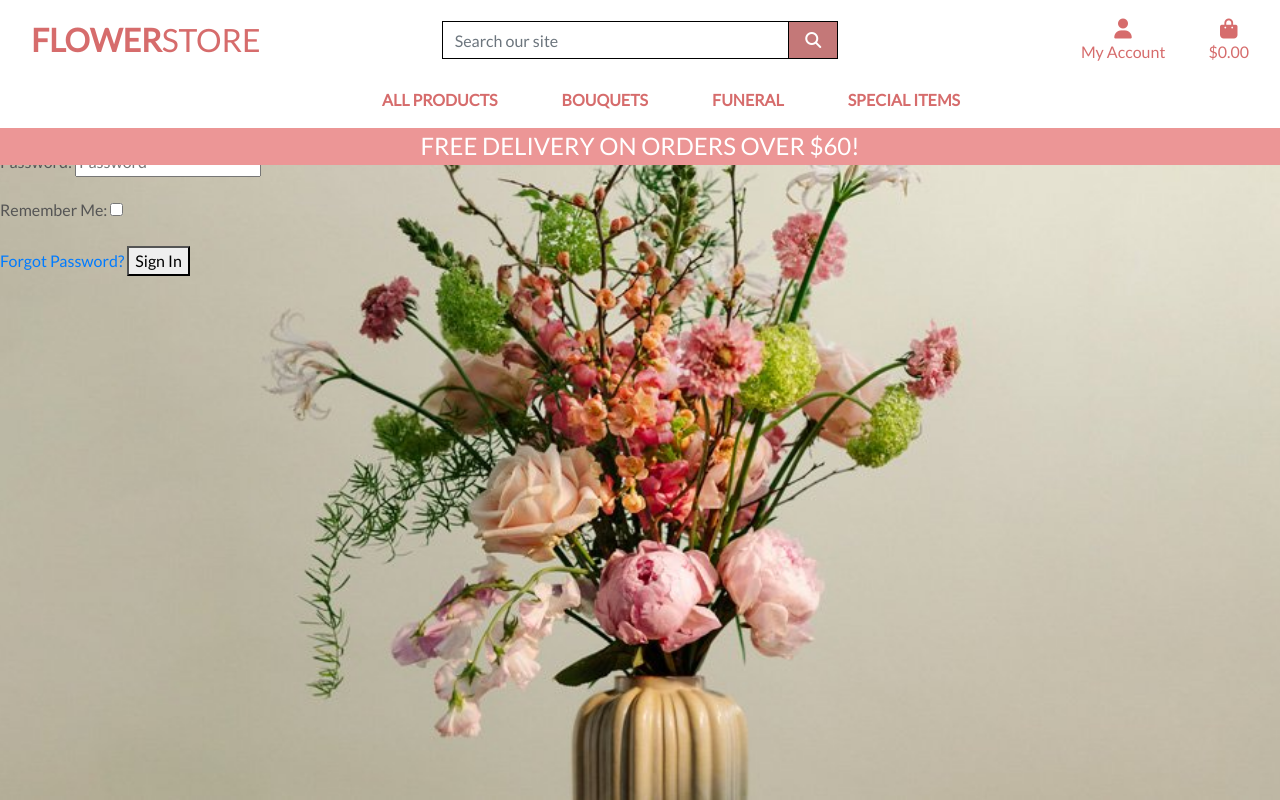
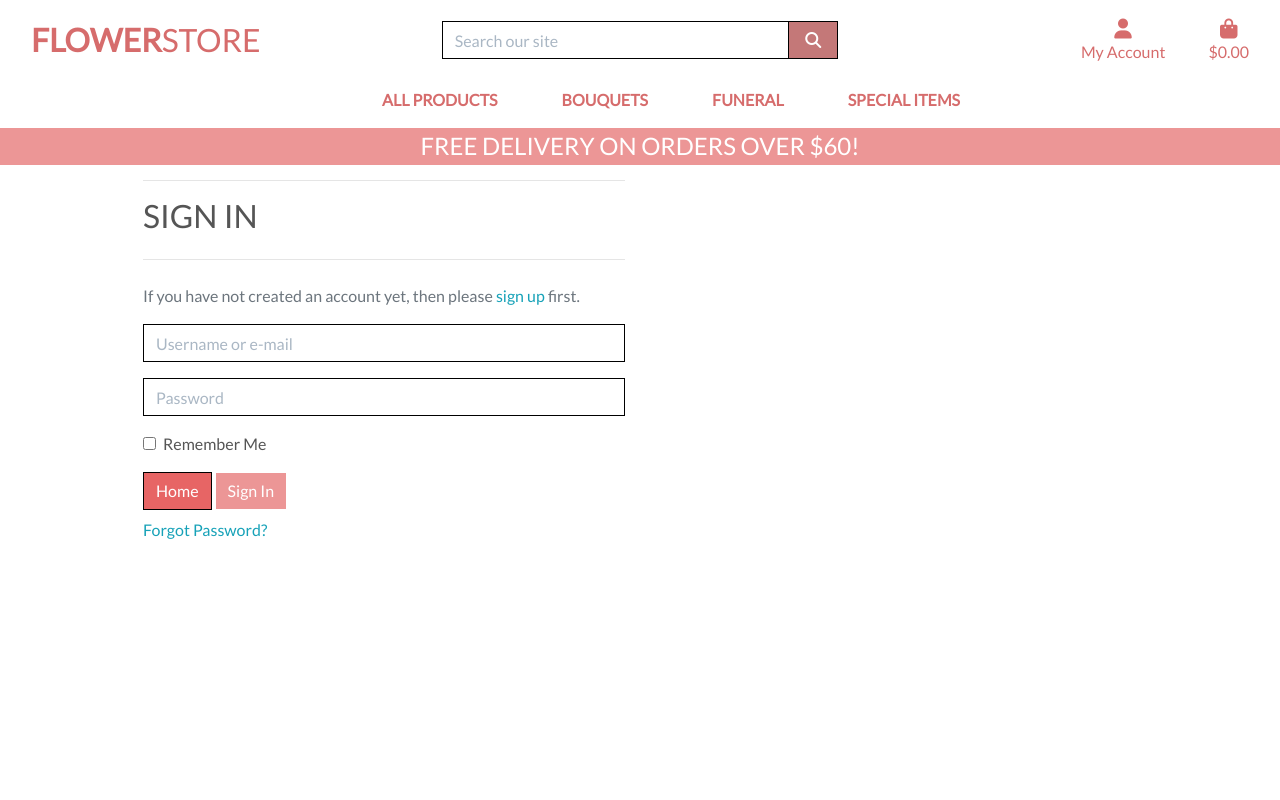
Before and after one commit to YOSTINA-dh/flower_store1, a Django app: page /accounts/login/ in a window 1280 px wide. Run offline with Django 3.2, Linux system fonts and the light colour scheme; some libraries are stand-ins or nearby versions.

Commit message:
uppdated allauth templates and tested profiles

```diff
--- a/profiles/templates/profiles/profiles.html
+++ b/profiles/templates/profiles/profiles.html
@@ -23,4 +23,5 @@
                 <hr>
             </div>
         </div>
+        {{ profile }}
 {% endblock %}
--- a/static/css/base.css
+++ b/static/css/base.css
@@ -93,7 +93,7 @@ body {
 }
 
 a.category-badge > span.badge:hover {
-    background: rgb(236, 150, 150) !important;
+    background: rgb(168, 166, 166) !important;
     color: #fff !important;
 }
 
@@ -109,6 +109,10 @@ a.category-badge > span.badge:hover {
 .update-link,
 .remove-item {
     cursor: pointer;
+}
+
+input[name='q']::placeholder {
+    color: #aab7c4;
 }
 
 /* ------------------------------- bootstrap toasts */
@@ -188,6 +192,60 @@ a.category-badge > span.badge:hover {
   }
 }
 
+/* Allauth form formatting */
+
+.allauth-form-inner-content p {
+    margin-top: 1.5rem; /* mt-4 */
+    color: #6c757d; /* text-secondary */
+}
+
+.allauth-form-inner-content input {
+    border-color: #000;
+    border-radius: 0;
+}
+
+.allauth-form-inner-content label:not([for='id_remember']) {
+    display: none;
+}
+
+.allauth-form-inner-content input::placeholder {
+    color: #aab7c4;
+}
+
+.allauth-form-inner-content button,
+.allauth-form-inner-content input[type='submit'] {
+	/* btn */
+	display: inline-block;
+    font-weight: 400;
+    color: #fff;
+    text-align: center;
+    vertical-align: middle;
+    -webkit-user-select: none;
+    -moz-user-select: none;
+    -ms-user-select: none;
+    user-select: none;
+    background-color: rgb(236, 150, 150)  !important;
+    border: 1px solid #fff;
+    padding: .375rem .75rem;
+    font-size: 1rem;
+    line-height: 1.5;
+    border-radius: 0;
+
+    /* standard bootstrap btn transitions */
+    transition: color .15s ease-in-out,background-color .15s ease-in-out,border-color .15s ease-in-out,box-shadow .15s ease-in-out;
+}
+
+.allauth-form-inner-content button:hover,
+.allauth-form-inner-content input[type='submit']:hover {
+	color: #fff;
+    background-color: rgb(236, 150, 150)  !important;
+    border-color: #fff;
+}
+
+.allauth-form-inner-content a {
+	color: #17a2b8; /* text-info */
+}
+
 /* fixed top navbar only on medium and up */
 @media (min-width: 992px) {
     .fixed-top-desktop-only {
--- a/templates/allauth/account/account_inactive.html
+++ b/templates/allauth/account/account_inactive.html
@@ -4,8 +4,10 @@
 
 {% block head_title %}{% trans "Account Inactive" %}{% endblock %}
 
-{% block content %}
-<h1>{% trans "Account Inactive" %}</h1>
+{% block inner_content %}
+<hr>
+<h2 class="logo-font mb-4">{% trans "Account Inactive" %}</h2>
+<hr>
 
 <p>{% trans "This account is inactive." %}</p>
 {% endblock %}
--- a/templates/allauth/account/base.html
+++ b/templates/allauth/account/base.html
@@ -1 +1,15 @@
 {% extends "base.html" %}
+
+{% block content %}
+    <div class="container header-container">
+        <div class="overlay"></div>
+        <div class="row">
+            <div class="col-12 col-md-6">
+                <div class="allauth-form-inner-content">
+                    {% block inner_content %}
+                    {% endblock %}
+                </div>
+            </div>
+        </div>
+    </div>
+{% endblock %}
--- a/templates/allauth/account/email_confirm.html
+++ b/templates/allauth/account/email_confirm.html
@@ -6,8 +6,10 @@
 {% block head_title %}{% trans "Confirm E-mail Address" %}{% endblock %}
 
 
-{% block content %}
-<h1>{% trans "Confirm E-mail Address" %}</h1>
+{% block inner_content %}
+<hr>
+<h2 class="logo-font mb-4">{% trans "Confirm E-mail Address" %}</h2>
+<hr>
 
 {% if confirmation %}
 
--- a/templates/allauth/account/login.html
+++ b/templates/allauth/account/login.html
@@ -5,9 +5,11 @@
 
 {% block head_title %}{% trans "Sign In" %}{% endblock %}
 
-{% block content %}
+{% block inner_content %}
 
-<h1>{% trans "Sign In" %}</h1>
+<hr>
+<h2 class="logo-font mb-4">{% trans "Sign In" %}</h2>
+<hr>
 
 {% get_providers as socialaccount_providers %}
 
@@ -35,12 +37,15 @@ for a {{ site_name }} account and sign in below:{% endblocktrans %}</p>
 
 <form class="login" method="POST" action="{% url 'account_login' %}">
   {% csrf_token %}
-  {{ form.as_p }}
+  {{ form|crispy }}
   {% if redirect_field_value %}
   <input type="hidden" name="{{ redirect_field_name }}" value="{{ redirect_field_value }}" />
   {% endif %}
-  <a class="button secondaryAction" href="{% url 'account_reset_password' %}">{% trans "Forgot Password?" %}</a>
+  <a class="btn btn-outline-black rounded-0" href="{% url 'home' %}">Home</a>
   <button class="primaryAction" type="submit">{% trans "Sign In" %}</button>
+  <p class="mt-2">
+    <a class="button secondaryAction" href="{% url 'account_reset_password' %}">{% trans "Forgot Password?" %}</a>
+  </p>
 </form>
 
 {% endblock %}
--- a/templates/base.html
+++ b/templates/base.html
@@ -72,7 +72,7 @@
                                 {% if request.user.is_superuser %}
                                     <a href="" class="dropdown-item">Product Management</a>
                                 {% endif %}
-                                <a href="" class="dropdown-item">My Profile</a>
+                                <a href="{% url 'profile' %}" class="dropdown-item">My Profile</a>
                                 <a href="{% url 'account_logout' %}" class="dropdown-item">Logout</a>
                             {% else %}
                                 <a href="{% url 'account_signup' %}" class="dropdown-item">Register</a>
```
Also changed, not shown: profiles/views.py (+7 -2 lines).
